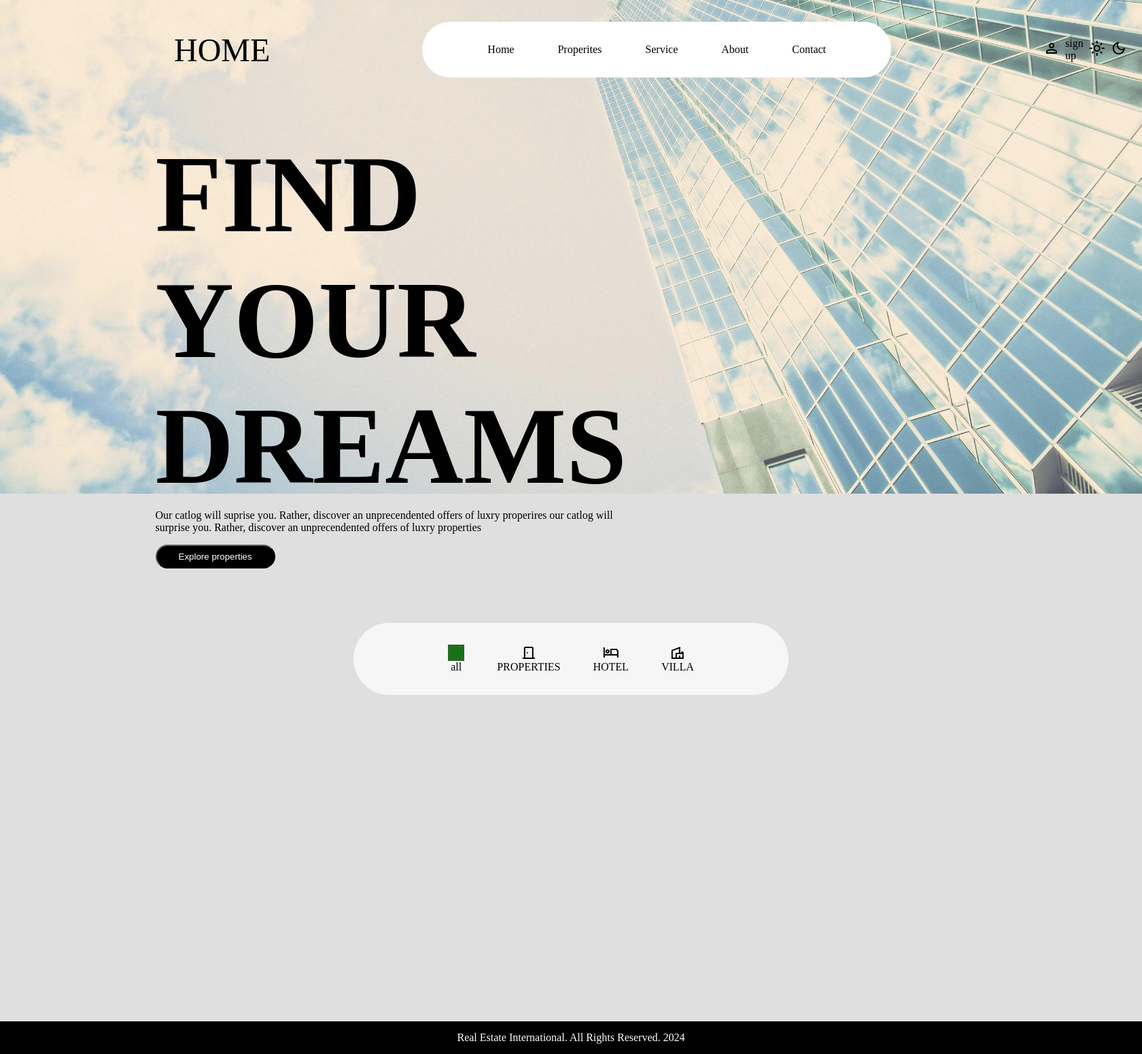
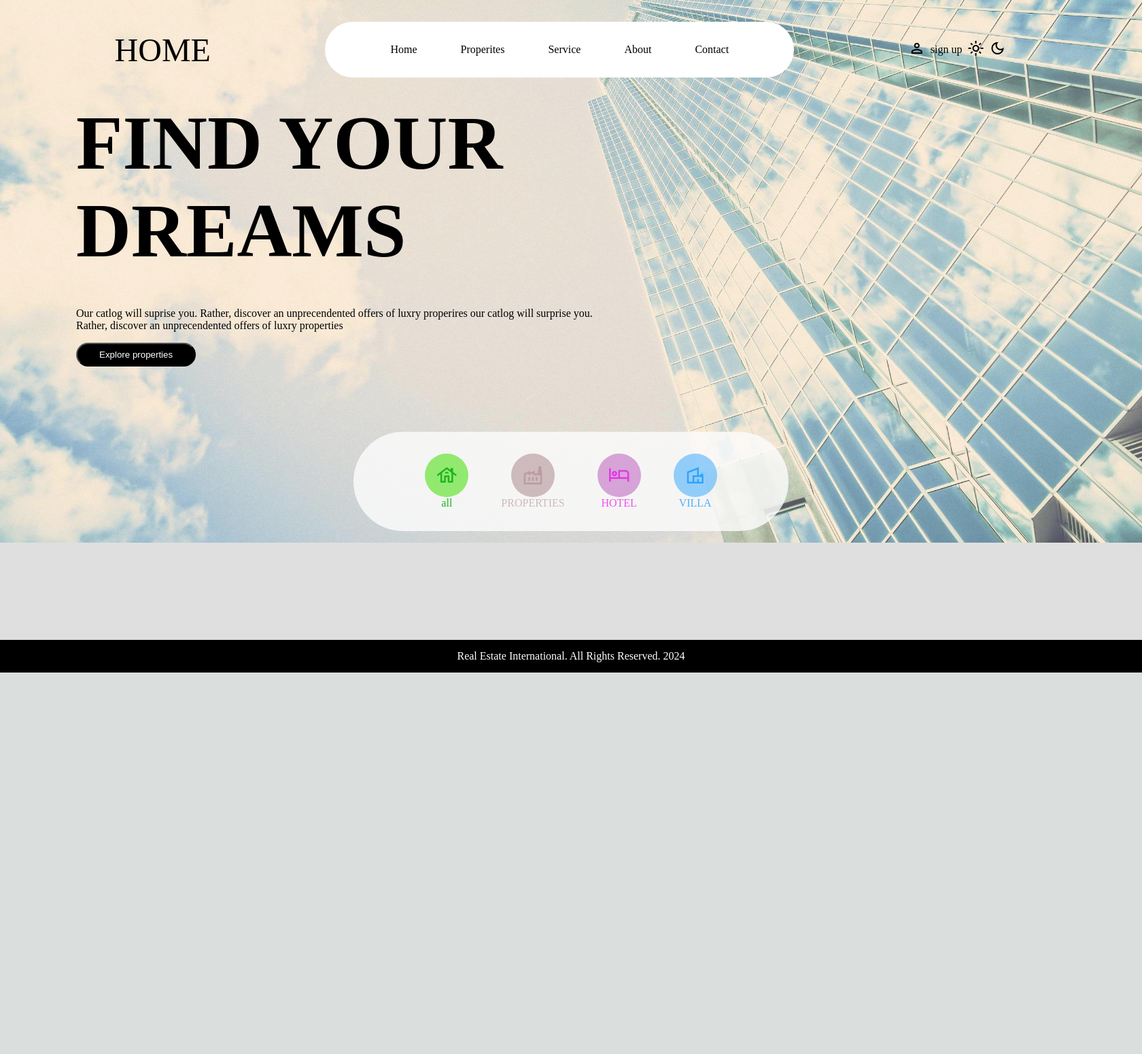
Before and after one commit to T-Python-Feb-25/MINI-PROJECT-REALESTATE, a Django app: page / in a window 1680 px wide. Shown: the whole page at 68% size. After the commit the page ends 989 px from the top, so only its background shows below. Run offline with Django 5.2, Linux system fonts and the light colour scheme; some web fonts are replaced.

Commit message:
cotntact and properties pages

```diff
--- a/RealEstate/main/static/css/style.css
+++ b/RealEstate/main/static/css/style.css
@@ -6,11 +6,16 @@
 body{
     font-family:  "Phudu";
     background-color: #dfdfdf ;
+    color: black;
+
+
+}
+body.home{
     background-image:url(../images/skyscraper.jpeg) ;
     background-repeat: no-repeat;
     background-position: center;
     background-size: cover;
-    height: 38vh;
+    height: 56vh;
 
 }
 
@@ -20,16 +25,16 @@ body{
     top: 2rem;
     display: flex;
     align-items: center;
-    margin-left: 16rem;
-    gap: 14rem;
+    justify-content: space-evenly;
+    flex-wrap: wrap;
 
 }
 .nav_right
 {
-    margin-right: 8rem;
+    margin-right: 2rem;
     display: flex;
     align-items: center;
-    gap: 0.5rem
+    gap: 0.5rem;
 
 
 }
@@ -48,6 +53,7 @@ body{
     border-radius: 4rem;
     gap: 4rem;
     align-items: center;
+    flex-wrap: wrap;
 }
 
 .nav_center a{
@@ -65,14 +71,17 @@ body{
     flex-direction: column;
     align-items: center;
     flex-basis: auto;
-    margin: 5rem 16rem;
-    width: 38%;
+    margin: 2rem 7rem;
+    width: 46%;
+
 
 }
 .home_center h1{
-    font-size: 10rem;
+    font-size: 7rem;
 }
 .home_center p{
+    margin-top: 3rem;
+
     font-weight: 450;
 }
 
@@ -92,7 +101,7 @@ footer{
     height: 3rem;
     color: white;
     font-size: 1rem;
-    margin-top: 30rem;
+    margin-top: 10rem;
 
 }
 .animated-text {
@@ -121,15 +130,144 @@ footer{
     margin: 0 auto;
     display: flex;
     gap: 3rem;
+    margin-top: 6rem;
 }
 .home_bottom a{
     display: flex;
     flex-direction: column;
     text-decoration: none;
-    color: black;
+    align-items: center;
+    justify-content: center;
 }
-.home_bottom_house span{
-    background-color: rgb(41, 102, 41);
-    color: green;
+.home_bottom a span{
+    display: flex;
+    align-items: center;
+    justify-content: center;
+
+    font-size: 2rem;
+    border-radius: 50%;
+    width: 4rem;
+    height: 4rem;
+
 
 }
+.home_bottom_house .material-symbols-outlined{
+    background-color: #92e96f;
+}
+.home_bottom_house{
+    color: #1cb51f;
+
+}
+.home_bottom_properties .material-symbols-outlined{
+    background-color: #a37a827b;
+
+}
+.home_bottom_properties{
+    color: #a37a827b;
+}
+.home_bottom_hotel .material-symbols-outlined{
+    background-color: #a72ca968; /
+
+}
+.home_bottom_hotel{
+    color: #ea05eeb0;
+}
+.home_bottom_villa .material-symbols-outlined{
+    background-color: #0091ff68;
+
+}
+.home_bottom_villa{
+    color: #0091ffb0;
+}
+.properties{
+    display: flex;
+    margin: 2rem 8rem;
+    flex-direction: column;
+
+
+}
+.card{
+    display: flex;
+    flex-direction: column;
+    border: 1px solid rgb(75, 82, 91);
+    border-radius: 20px;
+    background-color: #c8c4c4;
+    border-style: none;
+    width: 40vh;
+    height: 30vh;
+    overflow: hidden;
+    gap: 0.4rem;
+
+
+
+}
+.card img{
+    object-fit: cover;
+    border-top-left-radius: 20px;
+    border-top-right-radius: 20px;
+    width: 40vh;
+    height: 21vh;
+    padding: 0;
+    margin: 0;
+
+}
+.grid__container{
+    display: grid;
+    grid-template-columns: repeat(auto-fit, minmax(40vh, 40vh));
+    gap: 1rem;
+
+}
+.card p{
+    padding-left: 0.5rem;
+
+}
+.card button{
+    align-self: flex-end;
+    margin-right: 0.8rem;
+    background-color: black;
+    color: white;
+    border-radius: 1rem;
+    padding: 0.2rem 1.4rem;
+
+}
+body.contact{
+    background-image:url(../images/email.jpg) ;
+    background-repeat: no-repeat;
+    background-position: center;
+    background-size: cover;
+    height: 56vh;
+}
+.contact_main{
+    margin: 2rem 8rem;
+}
+.contact_main{
+    margin: 2rem 8rem;
+}
+.contact_main_flex{
+    display: flex;
+    justify-content: space-between;
+}
+.contact_main_right iframe{
+    border-radius: 2vh;
+    width: 90vh;
+    height: 60vh;
+
+}
+.contact_main_left{
+    display: flex;
+    flex-direction: column;
+    gap: 2rem;
+
+}
+.contact_main_left h2{
+    margin-bottom: 2rem;
+}
+.form_button{
+    display: flex;
+    margin-top: 1rem;
+    background-color: black;
+    color: white;
+    border-radius: 2rem;
+    padding: 0.5rem 2rem;
+
+}
--- a/RealEstate/main/templates/main/base.html
+++ b/RealEstate/main/templates/main/base.html
@@ -1,3 +1,4 @@
+{%load static%}
 <!doctype html>
 <html lang="en">
 <head>
@@ -10,18 +11,18 @@
 <link rel="stylesheet" href="../../static/css/style.css">
 <link href="https://fonts.googleapis.com/css2?family=Material+Symbols+Outlined" rel="stylesheet" />
 </head>
-<body>
+<body class="{% block body_class %}{% endblock %}">
     <main>
 <nav class="nav">
     <div class="nav_left">
     <h2>HOME</h2>
 </div>
     <div class="nav_center">
-    <a href="">Home</a>
-    <a href="">Properites</a>
+    <a href="{%url 'main:home_view'%}">Home</a>
+    <a href="{%url 'main:properties_view'%}">Properites</a>
     <a href="">Service</a>
     <a href="">About</a>
-    <a href="">Contact</a>
+    <a href="{%url 'main:contact_view'%}">Contact</a>
 </div>
     <div class="nav_right">
 
@@ -39,9 +40,11 @@
 
 
 </nav>
+<main>
 
 {% block content %}
 {% endblock %}
+<main>
 
 <footer>
     <p>Real Estate International. All Rights Reserved. 2024</p>
--- a/RealEstate/main/templates/main/home.html
+++ b/RealEstate/main/templates/main/home.html
@@ -2,13 +2,18 @@
 {% block title %}
 Homepage
 {% endblock %}
+{% block body_class %}home{% endblock %}
+
 {% block content %}
-
+<main class="main_home">
 <section class="home_center">
     <div class="left">
     <h1 class="animated-text">FIND YOUR DREAMS</h1>
     <p>Our catlog will suprise you. Rather, discover an unprecendented offers of luxry properires our catlog will surprise you. Rather, discover an unprecendented offers of luxry properties</p>
-    <button>Explore properties</button>
+    <form action="{%url 'main:properties_view'%}">
+        <input class="form_button" type="submit" value="Explore properties" />
+    </form>
+
 </div>
 <div class="right"></div>
 </section>
@@ -16,14 +21,14 @@ Homepage
     <a class="home_bottom_house" href=""><span class="material-symbols-outlined">
         house
         </span>all</a>
-        <a href=""><span class="material-symbols-outlined">
-            door_back
+        <a class="home_bottom_properties" href=""><span class="material-symbols-outlined">
+            factory
             </span>PROPERTIES</a>
-    <a href=""><span class="material-symbols-outlined">
+    <a class="home_bottom_hotel" href=""><span class="material-symbols-outlined">
         hotel
         </span>HOTEL</a>
 
-        <a href=""><span class="material-symbols-outlined">
+        <a class="home_bottom_villa" href=""><span class="material-symbols-outlined">
             villa
             </span>VILLA</a>
 </section>
--- a/RealEstate/main/urls.py
+++ b/RealEstate/main/urls.py
@@ -1,4 +1,6 @@
 from django.urls import path
 from . import views
-app_name = "name"
-urlpatterns = [path("",views.home_view,name="home_view")]
+app_name = "main"
+urlpatterns = [path("",views.home_view,name="home_view"),
+               path("properties/",views.properties_view,name="properties_view"),
+               path("contact/",views.contact_view,name="contact_view")]
--- a/RealEstate/main/views.py
+++ b/RealEstate/main/views.py
@@ -3,3 +3,13 @@ from django.http import HttpRequest,HttpResponse
 # Create your views here.
 def home_view(request:HttpRequest):
     return render(request,"main/home.html")
+def properties_view(request:HttpRequest):
+    properties = [
+        {"title" : "Villa Modern in Malqa", "image" : "villa1.jpg"},
+        {"title" : "Great home for you in Rimal", "image" : "villa2.jpg"},
+        {"title" : "Villa with 8 bedrooms in Swedey", "image" : "villa3.jpg"},
+        {"title" : "Amazing Villa in Hitten", "image" : "villa4.jpg"},
+    ]
+    return render(request,"main/properties.html",context={"properties":properties})
+def contact_view(request:HttpRequest):
+    return render(request,"main/contact.html")
```
Also changed, not shown: RealEstate/main/templates/main/contact.html (added, +24 -0 lines), RealEstate/main/templates/main/properties.html (added, +25 -0 lines).
